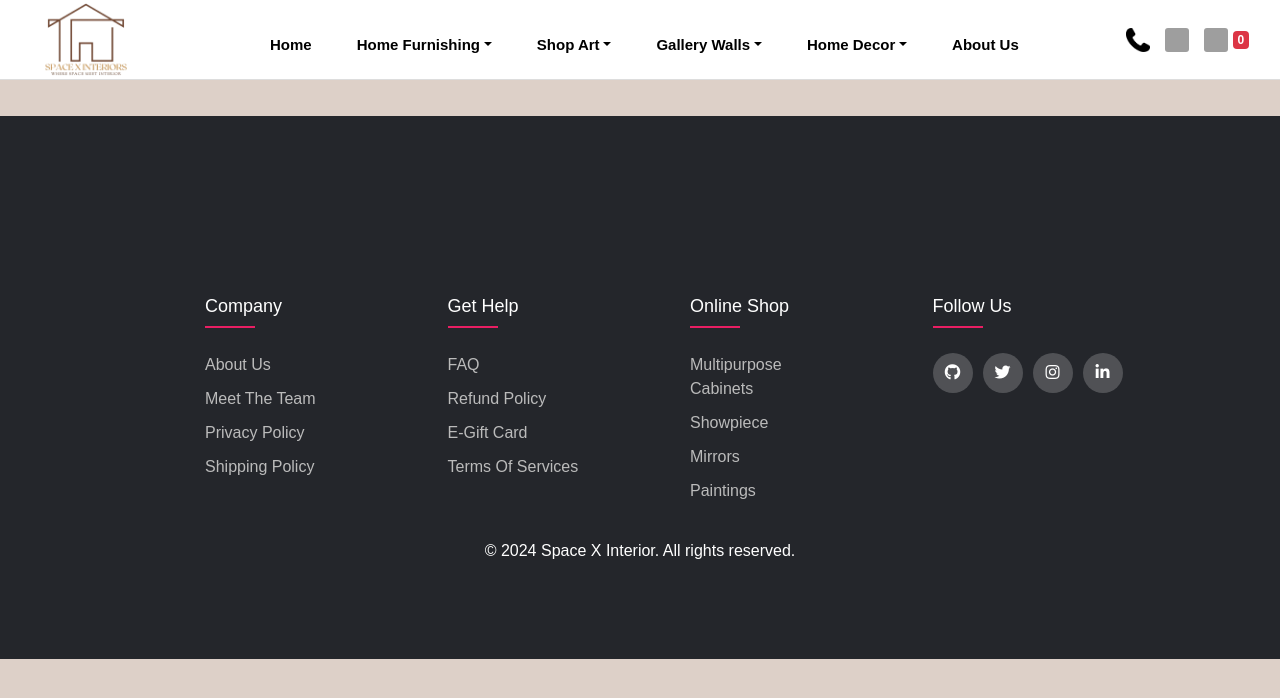
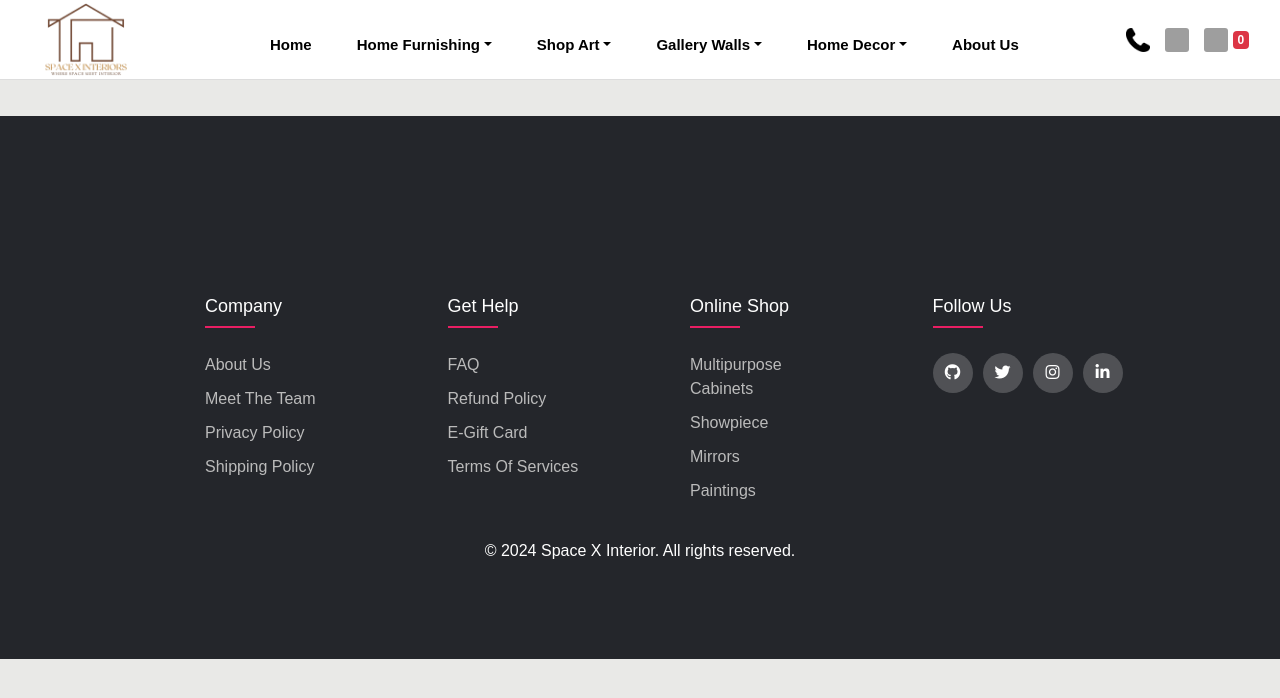
Before and after one commit to prekshasoni13/homepage, a PHP site: page / in a window 1280 px wide. Shown: the top 698 px of the page. Run offline with PHP 8.4, Linux system fonts and the light colour scheme; data that the repository does not hold is empty; some libraries are stand-ins or nearby versions; grey boxes are pictures that could not be loaded.

Commit message:
color change

```diff
--- a/index.php
+++ b/index.php
@@ -27,7 +27,7 @@
     padding-left: 0px;
 }
     body {
-    background-color: #DDD0C8;
+    background-color: #e9e9e7;
 }
     .footer p{
             background: #24262b;
--- a/index1.php
+++ b/index1.php
@@ -27,7 +27,7 @@
     padding-left: 0px;
 }
     body {
-    background-color: #DDD0C8;
+    background-color: #e9e9e7;
 }
     .footer p{
             background: #24262b;
--- a/index10.php
+++ b/index10.php
@@ -27,7 +27,7 @@
     padding-left: 0px;
 }
     body {
-    background-color: #DDD0C8;
+    background-color: #e9e9e7;
 }
     .footer p{
             background: #24262b;
--- a/index11.php
+++ b/index11.php
@@ -27,7 +27,7 @@
     padding-left: 0px;
 }
     body {
-    background-color: #DDD0C8;
+    background-color: #e9e9e7;
 }
     .footer p{
             background: #24262b;
--- a/index12.php
+++ b/index12.php
@@ -27,7 +27,7 @@
     padding-left: 0px;
 }
     body {
-    background-color: #DDD0C8;
+    background-color: #e9e9e7;
 }
     .footer p{
             background: #24262b;
--- a/index13.php
+++ b/index13.php
@@ -27,7 +27,7 @@
     padding-left: 0px;
 }
     body {
-    background-color: #DDD0C8;
+    background-color: #e9e9e7;
 }
     .footer p{
             background: #24262b;
--- a/index14.php
+++ b/index14.php
@@ -27,7 +27,7 @@
     padding-left: 0px;
 }
     body {
-    background-color: #DDD0C8;
+    background-color: #e9e9e7;
 }
     .footer p{
             background: #24262b;
--- a/index2.php
+++ b/index2.php
@@ -27,7 +27,7 @@
     padding-left: 0px;
 }
     body {
-    background-color: #DDD0C8;
+    background-color: #e9e9e7;
 }
     .footer p{
             background: #24262b;
--- a/index3.php
+++ b/index3.php
@@ -27,7 +27,7 @@
     padding-left: 0px;
 }
     body {
-    background-color: #DDD0C8;
+    background-color: #e9e9e7;
 }
     .footer p{
             background: #24262b;
--- a/index4.php
+++ b/index4.php
@@ -27,7 +27,7 @@
     padding-left: 0px;
 }
     body {
-    background-color: #DDD0C8;
+    background-color: #e9e9e7;
 }
     .footer p{
             background: #24262b;
--- a/index5.php
+++ b/index5.php
@@ -27,7 +27,7 @@
     padding-left: 0px;
 }
     body {
-    background-color: #DDD0C8;
+    background-color: #e9e9e7;
 }
     .footer p{
             background: #24262b;
--- a/index6.php
+++ b/index6.php
@@ -27,7 +27,7 @@
     padding-left: 0px;
 }
     body {
-    background-color: #DDD0C8;
+    background-color: #e9e9e7;
 }
     .footer p{
             background: #24262b;
--- a/index7.php
+++ b/index7.php
@@ -27,7 +27,7 @@
     padding-left: 0px;
 }
     body {
-    background-color: #DDD0C8;
+    background-color: #e9e9e7;
 }
     .footer p{
             background: #24262b;
--- a/index8.php
+++ b/index8.php
@@ -27,7 +27,7 @@
     padding-left: 0px;
 }
     body {
-    background-color: #DDD0C8;
+    background-color: #e9e9e7;
 }
     .footer p{
             background: #24262b;
--- a/index9.php
+++ b/index9.php
@@ -27,7 +27,7 @@
     padding-left: 0px;
 }
     body {
-    background-color: #DDD0C8;
+    background-color: #e9e9e7;
 }
     .footer p{
             background: #24262b;
```
